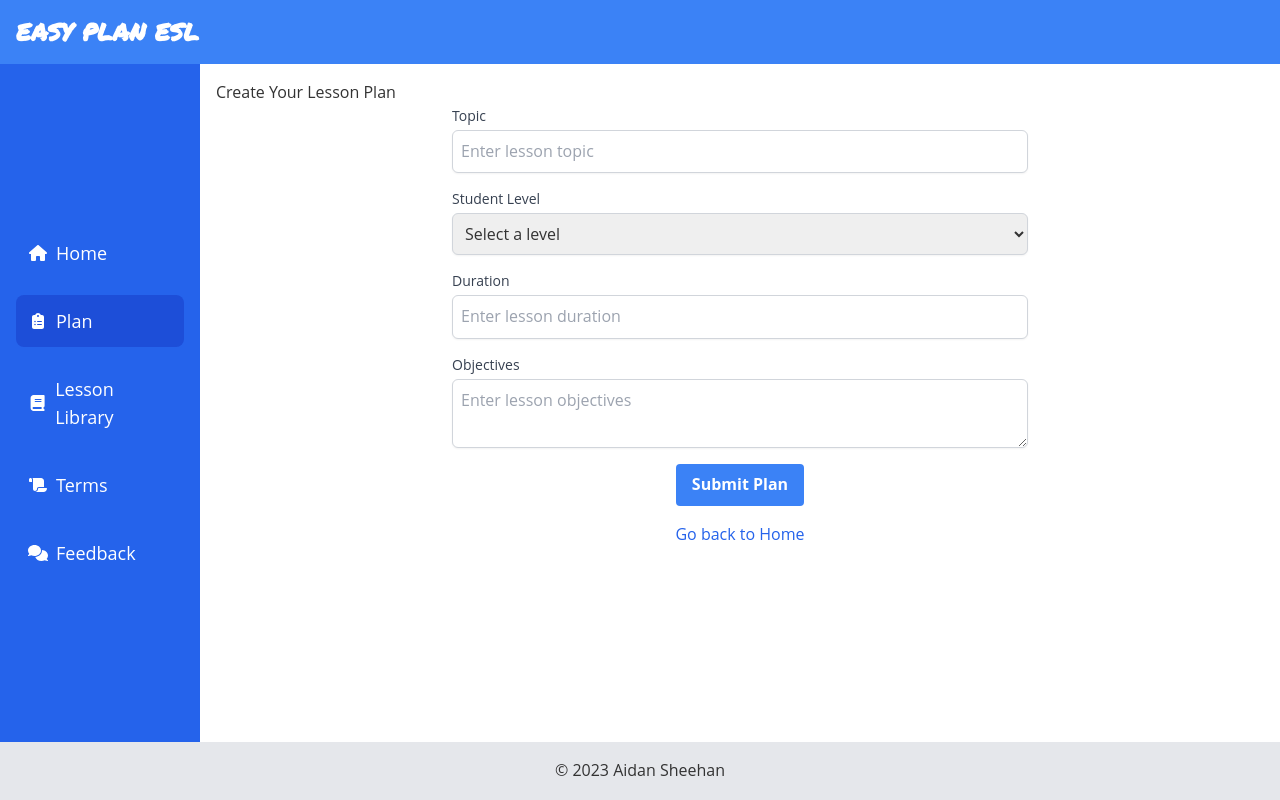
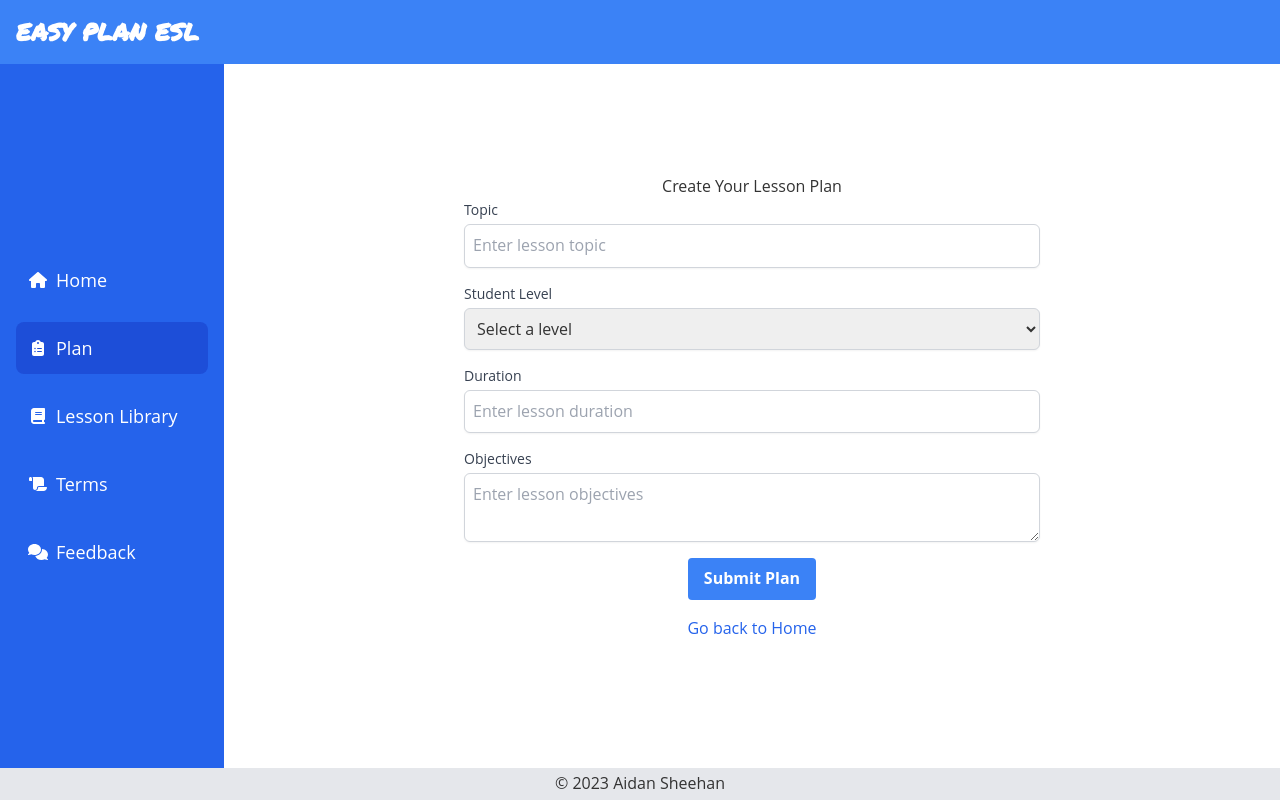
Before and after one commit to aidansheehan/unplan-app, a Next.js app: page /plan in a window 1280 px wide. Built offline with nearby package versions, Linux system fonts and the light colour scheme.

Commit message:
navbar: finalise dt layout

```diff
--- a/src/components/layout.js
+++ b/src/components/layout.js
@@ -39,19 +39,19 @@ const Layout = ({ children, title }) => {
   const toggleNav = () => setIsNavOpen(!isNavOpen);
 
   return (
-    <div className="grid grid-rows-layout grid-cols-layout min-h-screen">
-      <header className="col-start-1 col-end-3 row-start-1 bg-blue-500 p-4 text-white">
-        <h1 className="text-2xl font-bold font-permanent-marker">{APP_TITLE}</h1>
+    <div className="flex flex-col min-h-screen">
+      <header className="bg-blue-500 text-white h-[var(--header-height)] flex justify-between items-center">
+        <h1 className="text-2xl font-bold font-permanent-marker ml-4">{APP_TITLE}</h1>
       </header>
 
       <SidebarComponent navItems={NAV_ITEMS} />
 
-      <main className="row-start-2 row-end-3 col-start-2 col-end-3 p-4">
+      <main className="flex-grow flex flex-col items-center justify-center p-4 ml-[var(--sidebar-width)] ">
         <h2>{title}</h2>
         {children}
       </main>
 
-      <footer className="col-start-1 col-end-3 row-start-3 bg-gray-200 p-4 text-center">
+      <footer className="h-[var(--footer-height)] text-center bg-gray-200 flex justify-center items-center">
         © 2023 Aidan Sheehan
       </footer>
     </div>
--- a/src/components/sidebar-component.js
+++ b/src/components/sidebar-component.js
@@ -16,7 +16,7 @@ import { useEffect, useState } from "react";
     }, [router])
 
     return (
-<aside className="bg-blue-600 p-4 row-start-2 row-end-3 col-start-1 flex flex-col justify-center">
+<aside className="bg-blue-600 p-4 flex flex-col justify-center fixed mt-[var(--header-height)] mb-[var(--footer-height)] h-[calc(100%-var(--header-height)-var(--footer-height))] w-[var(--sidebar-width)]">
   <nav>
     <ul className="space-y-4">
     {navItems.map(item => (
--- a/src/styles/globals.css
+++ b/src/styles/globals.css
@@ -9,6 +9,11 @@ body {
 }
 
 /* globals.css */
+:root {
+  --header-height: 4rem; /* Adjust as needed */
+  --footer-height: 2rem; /* Adjust as needed */
+  --sidebar-width: 14rem;
+}
 
 .grid-rows-layout {
   grid-template-rows: auto 1fr auto; /* Header, content, footer */
--- a/tailwind.config.js
+++ b/tailwind.config.js
@@ -14,7 +14,7 @@ module.exports = {
       },
       fontFamily: {
         'permanent-marker': ['Permanent Marker', 'cursive'], // Add this line
-      },
+      }
     },
   },
   plugins: [],
```
Also changed, not shown: 1 other file (tests, documents, lock files or other folders).
